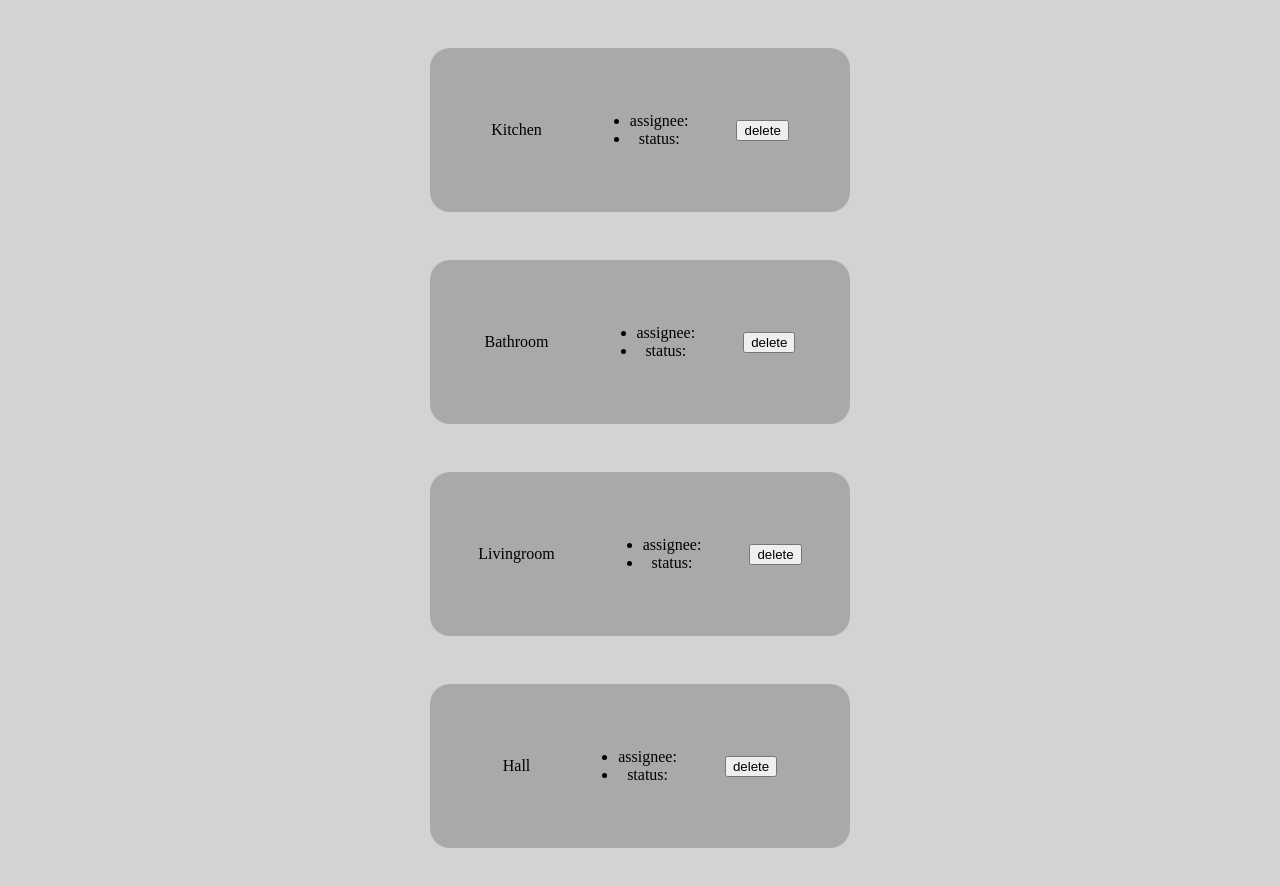
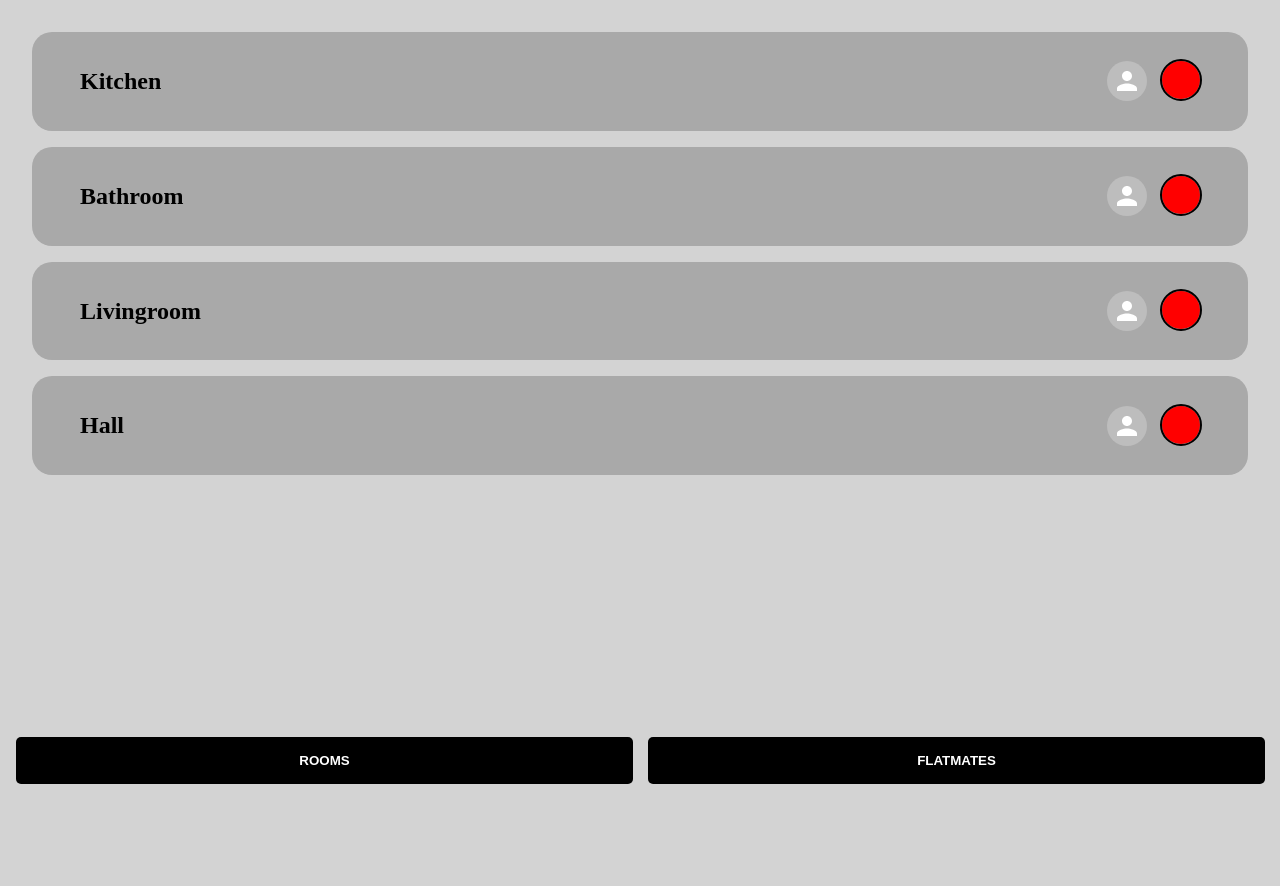
Before and after one commit to oy-gen/super-cleaner, a Next.js app: page / in a window 1280 px wide. Shown: the top 886 px of the page. After the commit the page ends 800 px from the top, so only its background shows below. Built offline with nearby package versions, Linux system fonts and the light colour scheme.

Commit message:
Added layout

```diff
--- /dev/null
+++ b/components/CardContainer.js
@@ -0,0 +1,10 @@
+import styled from 'styled-components';
+
+const CardContainer = styled.div`
+  _width: 100%;
+  _height: 100vh;
+  display: grid;
+  grid-template-columns: 1rem 1fr 1rem;
+  gap: 1rem;
+`;
+export default CardContainer;
--- a/components/card.js
+++ b/components/card.js
@@ -5,12 +5,12 @@ export default function Card({ children }) {
 }
 
 const StyledCard = styled.div`
+  grid-column: 2/3;
   display: flex;
   align-items: center;
-  justify-content: center;
+  justify-content: space-between;
   background-color: darkgrey;
-  padding: 3rem;
-  margin: 3rem;
-  gap: 3rem;
+  padding: 1rem 3rem;
+  gap: 1rem;
   border-radius: 20px;
 `;
--- /dev/null
+++ b/components/circle.js
@@ -0,0 +1,13 @@
+import styled from 'styled-components';
+
+export default function Circle() {
+  return <StyledCircle></StyledCircle>;
+}
+
+const StyledCircle = styled.div`
+  width: 38px;
+  height: 38px;
+  border-radius: 50%;
+  background-color: red;
+  outline: 2px solid black;
+`;
--- a/components/nav.js
+++ b/components/nav.js
@@ -0,0 +1,47 @@
+import styled from 'styled-components';
+import Link from 'next/link';
+
+export default function Nav() {
+  return (
+    <NavContainer>
+      <Button>
+        <Link href="/">
+          <a>Rooms</a>
+        </Link>
+      </Button>
+
+      <Button>
+        <Link href="/flatmates">
+          <a>Flatmates</a>
+        </Link>
+      </Button>
+    </NavContainer>
+  );
+}
+
+const NavContainer = styled.div`
+  display: grid;
+  grid-template-columns: 1rem 1fr 1rem 1fr 1rem;
+  align-items: center;
+  justify-content: center;
+  gap: 15px;
+  padding: 1rem;
+
+  position: fixed;
+  bottom: 0px;
+  width: 100vw;
+`;
+const Button = styled.button`
+padding: 1rem 0;
+  grid-column: span 2;
+  background-color: black;
+  border-style: none;
+  border-radius: 5px;
+  & a {
+    text-decoration: none;
+    color: white;
+    font-weight: bold;
+    text-transform: uppercase;
+    padding: 1rem;
+  }
+`;
--- a/pages/_app.js
+++ b/pages/_app.js
@@ -16,19 +16,15 @@ export default MyApp;
 
 const GlobalStyle = createGlobalStyle`
   body {
-    display: flex;
-    flex-direction: column;
-    justify-content: center;
-    align-items: center;
-    text-align: center;
-    flex-grow: 1;
-    margin: 0;
+    margin: 2rem 0 6rem 0;
     padding: 0;
     background-color: lightgray;
     box-sizing: border-box;
   }
 `;
 
+
+
 const theme = {
   colors: {
     primary: '#0070f3',
--- a/pages/index.js
+++ b/pages/index.js
@@ -1,23 +1,28 @@
 import styled from 'styled-components';
 import Card from '../components/card';
 import useStore from '../src/useStore';
+import Nav from '../components/nav';
+import CardContainer from '../components/CardContainer';
+import Avatar from '@mui/material/Avatar';
+import Circle from '../components/circle';
 
 export default function Home() {
   const rooms = useStore(state => state.rooms);
 
   return (
-    <>
+    <CardContainer>
       {rooms.map(room => (
         <Card key={room.id} name={room.name}>
-          {room.name}
-          <ul>
-            <li>assignee: {room.assignee}</li>
-            <li>status: {room.status}</li>
-          </ul>
-          <button>delete</button>
+          <h2>{room.name}</h2>
+          <div style={{display:'flex', gap: '15px'}}>
+          <Avatar alt={room.name} src={room.assignee} />
+          <Circle></Circle>
+          {/*   status: {room.status} */}
+          </div>
         </Card>
       ))}
-    </>
+      <Nav></Nav>
+      </CardContainer>
   );
 }
 
```
Also changed, not shown: pages/flatmates.js (+25 -4 lines).
